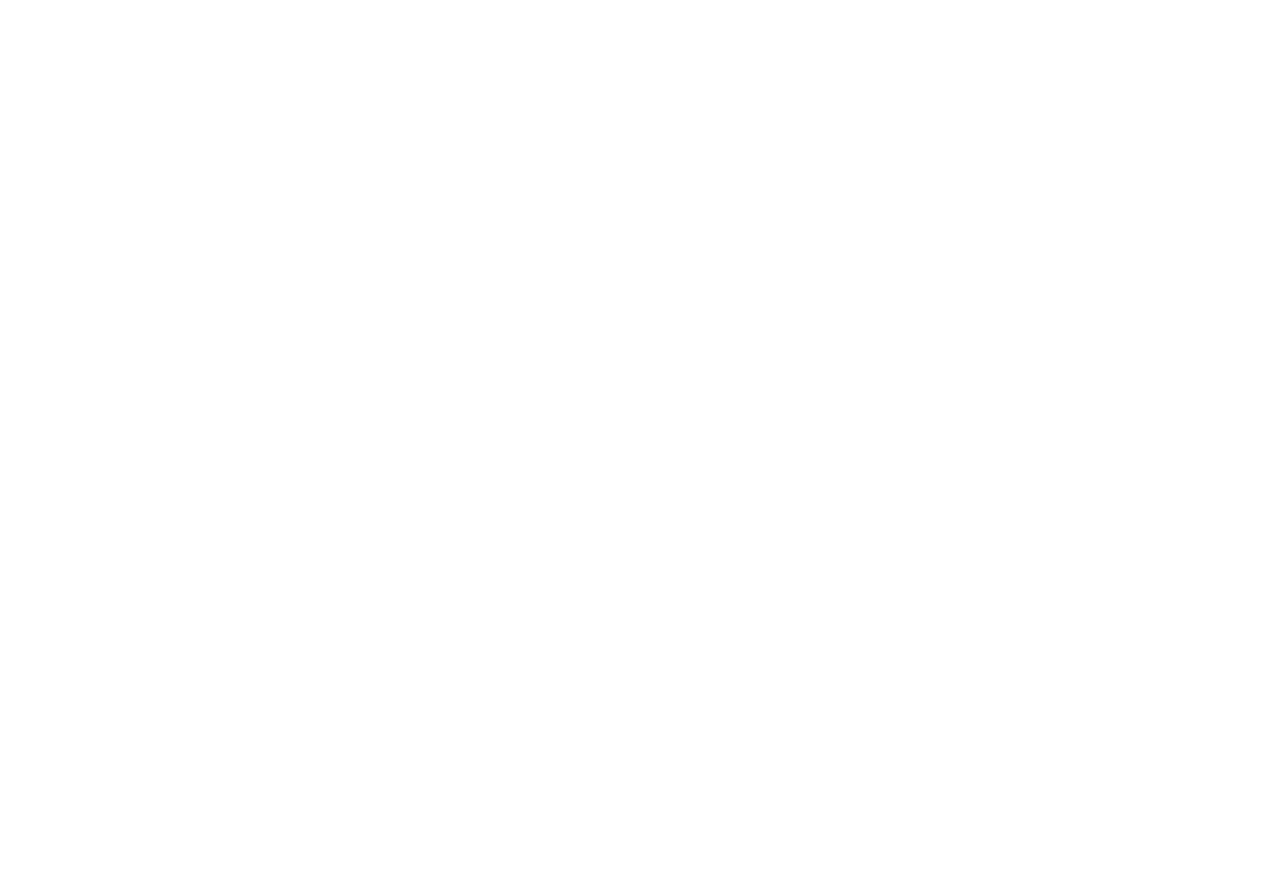
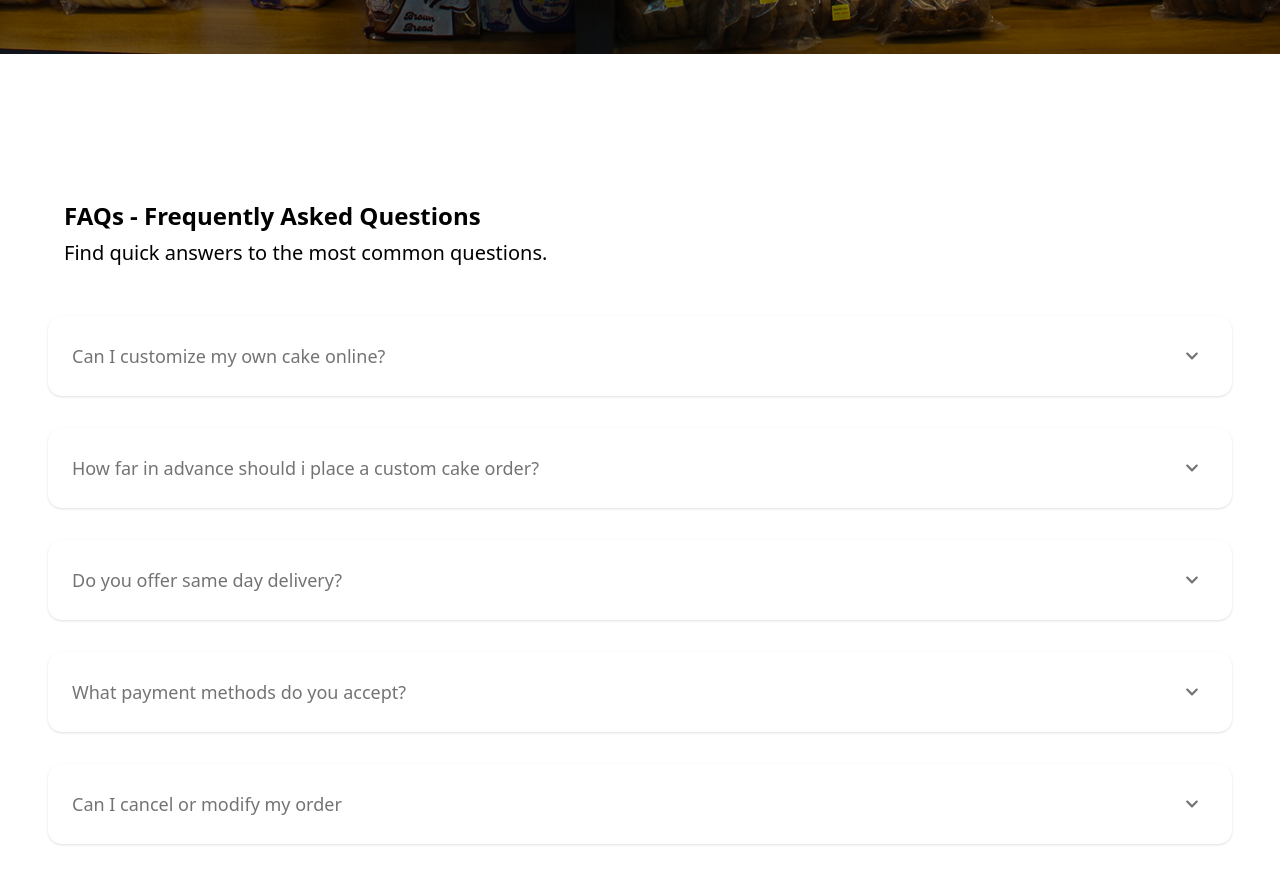
Before and after one commit to PanaceaSolution/BakeryWebsite, a Next.js app in the folder client/: page / in a window 1280 px wide. Shown: the part 440-1324 px from the top of the page. Before the commit the page ends 800 px from the top, so only its background shows below. Built offline with nearby package versions, Linux system fonts and the light colour scheme.

Commit message:
Component:FAQ-TextBlock

```diff
--- a/client/src/app/(routes)/page.tsx
+++ b/client/src/app/(routes)/page.tsx
@@ -1,9 +1,16 @@
-import React from 'react'
+import FaqAccordion from "@/components/features/faq/FAQAccordin";
 
-function page() {
+import HeroSection from "@/components/features/herosection/HeroSection";
+import { Button } from "@/components/ui/button";
+import Image from "next/image";
+
+export default function Home() {
   return (
-    <div>page</div>
-  )
+
+      <div>
+        <HeroSection/>
+        <FaqAccordion/>
+      </div>
+
+  );
 }
-
-export default page
--- a/client/src/app/page.tsx
+++ /dev/null
@@ -1,14 +0,0 @@
-import HeroSection from "@/components/features/herosection/HeroSection";
-import { Button } from "@/components/ui/button";
-import Image from "next/image";
-
-export default function Home() {
-  return (
-
-      <div>
-        <Button>Click me</Button>
-        <HeroSection/>
-      </div>
-
-  );
-}
--- /dev/null
+++ b/client/src/components/features/faq/FAQAccordin.tsx
@@ -0,0 +1,99 @@
+'use client';
+
+import { useState } from 'react';
+import { FaChevronDown, FaChevronUp } from 'react-icons/fa';
+import { faqs } from '@/lib/api/faq';
+import TextBlock from './TextBlock';
+
+const FaqAccordion = () => {
+  const [openIndices, setOpenIndices] = useState<number[]>([]);
+
+  const toggleIndex = (index: number) => {
+    setOpenIndices((current) =>
+      current.includes(index)
+        ? current.filter((i) => i !== index)
+        : [...current, index]
+    );
+  };
+
+  return (
+   <div
+  className="
+    mx-auto
+    w-full max-w-[90%] lg:max-w-[1280px] xl:max-w-[1740px] 2xl:max-w-[1740px]
+    min-h-screen
+    p-4 sm:p-6 md:p-8 lg:p-12
+    bg-transparent
+    rounded-xl
+
+    flex flex-col gap-8
+    overflow-y-auto
+  "
+>
+
+       <TextBlock
+      heading="FAQs - Frequently Asked Questions"
+      subheading="Find quick answers to the most common questions."
+    />
+
+      {faqs.map((faq, index) => {
+        const isOpen = openIndices.includes(index);
+
+        return (
+          <div
+            key={index}
+            className={`
+              rounded-xl
+              bg-white
+              transition-all duration-300 shadow-sm
+              ${isOpen ? 'pb-6' : ''}
+            `}
+          >
+            <button
+              onClick={() => toggleIndex(index)}
+              className="
+                w-full
+                flex justify-between items-center
+                p-4 sm:p-6
+                text-left
+                cursor-pointer
+                focus:outline-none
+                select-none
+              "
+              aria-expanded={isOpen}
+              aria-controls={`faq-panel-${index}`}
+              id={`faq-header-${index}`}
+            >
+              <span
+                className={`font-medium ${
+                  isOpen ? 'text-[#8C1C32]' : 'text-[#0000008C]'
+                } text-base sm:text-lg`}
+              >
+                {faq.question}
+              </span>
+              <div className="ml-2 w-8 h-8 rounded-full  flex items-center justify-center">
+                {isOpen ? (
+                  <FaChevronUp className="text-[#8C1C32] text-sm" />
+                ) : (
+                  <FaChevronDown className="text-[#0000008C] text-sm" />
+                )}
+              </div>
+            </button>
+            {isOpen && (
+              <div
+                id={`faq-panel-${index}`}
+                role="region"
+                aria-labelledby={`faq-header-${index}`}
+                className="px-4 sm:px-6 pb-6 text-gray-900 font-normal text-sm sm:text-base"
+              >
+                {faq.answer}
+              </div>
+            )}
+          </div>
+        );
+      })}
+    </div>
+  );
+};
+
+export default FaqAccordion;
--- /dev/null
+++ b/client/src/components/features/faq/TextBlock.tsx
@@ -0,0 +1,21 @@
+import React from "react";
+
+interface TextBlockProps {
+  heading: string;
+  subheading: string;
+}
+
+const TextBlock: React.FC<TextBlockProps> = ({ heading, subheading }) => {
+  return (
+    <div className="w-full max-w-screen-xl px-4 py-4 flex flex-col justify-center items-start">
+      <h2 className="font-poppins font-semibold text-[24px] leading-[36px] text-black">
+        {heading}
+      </h2>
+      <p className="font-poppins font-normal text-[20px] leading-[30px] text-black mt-1">
+        {subheading}
+      </p>
+    </div>
+  );
+};
+
+export default TextBlock;
--- a/client/src/components/features/herosection/HeroSection.tsx
+++ b/client/src/components/features/herosection/HeroSection.tsx
@@ -17,7 +17,7 @@
     queryFn: () => fetchBanner(slug),
   })
 
-  // ✅ Create internal ref
+
   const customizeRef = useRef<HTMLDivElement | null>(null)
 
   if (isLoading)
--- /dev/null
+++ b/client/src/lib/api/faq.ts
@@ -0,0 +1,30 @@
+export interface FAQ {
+  question: string;
+  answer: string;
+}
+
+export const faqs: FAQ[] = [
+  {
+    question: 'Can I customize my own cake online?',
+    answer:
+      'Yes! You can easily customize your cake through our Customize Cake section — choose your base, shape, size, flavors, icing, message, and even upload a photo. You’ll get a live preview before placing the order.',
+  },
+  {
+    question: 'How far in advance should i place a custom cake order?',
+    answer:
+      "Yes! You can easily customize your cake through our Customize Cake section — choose your base, shape, size, flavors, icing, message, and even upload a photo. You’ll get a live preview before placing the order.",
+  },
+  {
+    question: 'Do you offer same day delivery?',
+    answer: 'Yes! Same-day delivery is available for selected cakes if you order before 3 PM. Just look for the “Same-Day Available” badge on our products.',
+  },
+  {
+    question: 'What payment methods do you accept?',
+    answer: 'Yes! Same-day delivery is available for selected cakes if you order before 3 PM. Just look for the “Same-Day Available” badge on our products.',
+  },
+  {
+    question: 'Can I cancel or modify my order',
+    answer:
+      'Yes! Same-day delivery is available for selected cakes if you order before 3 PM. Just look for the “Same-Day Available” badge on our products.',
+  },
+];
```
